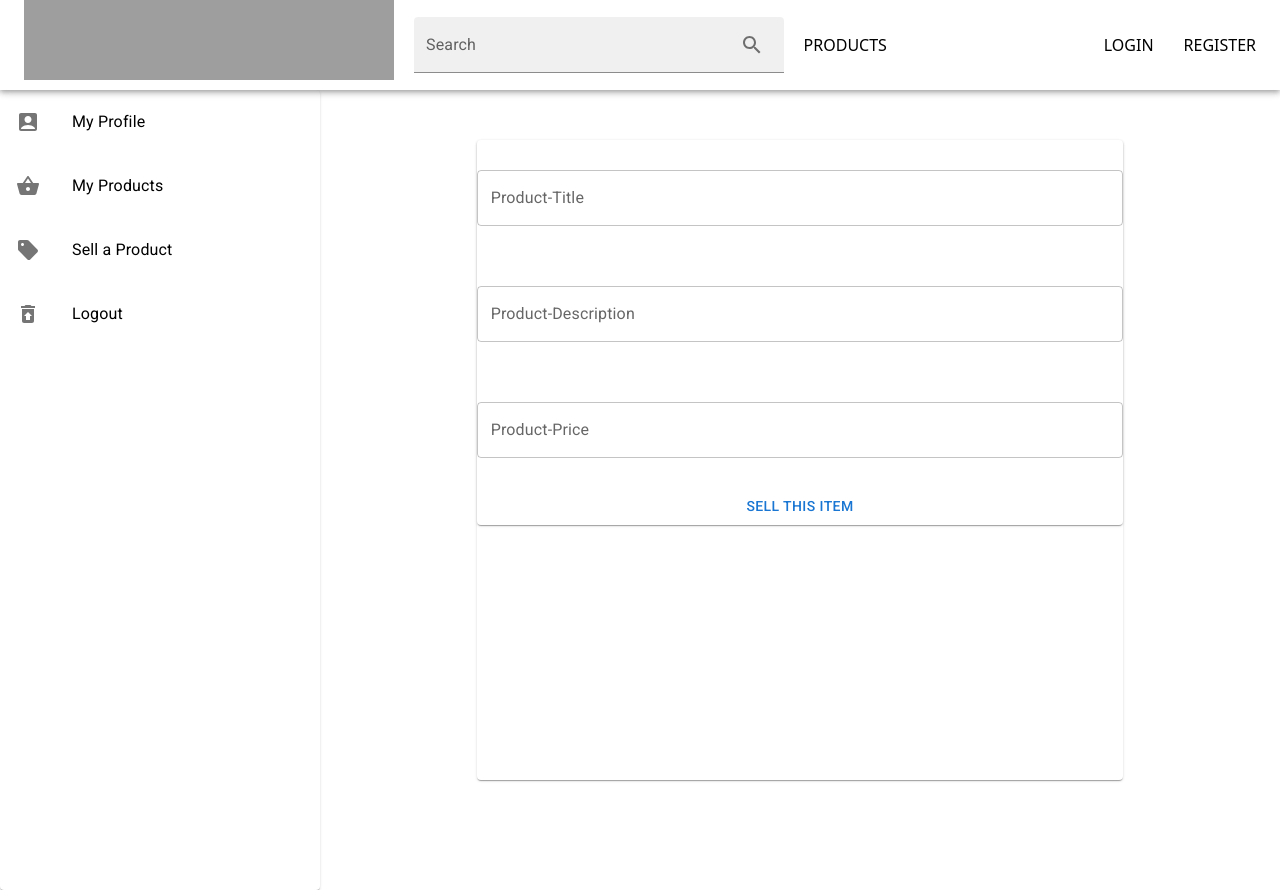
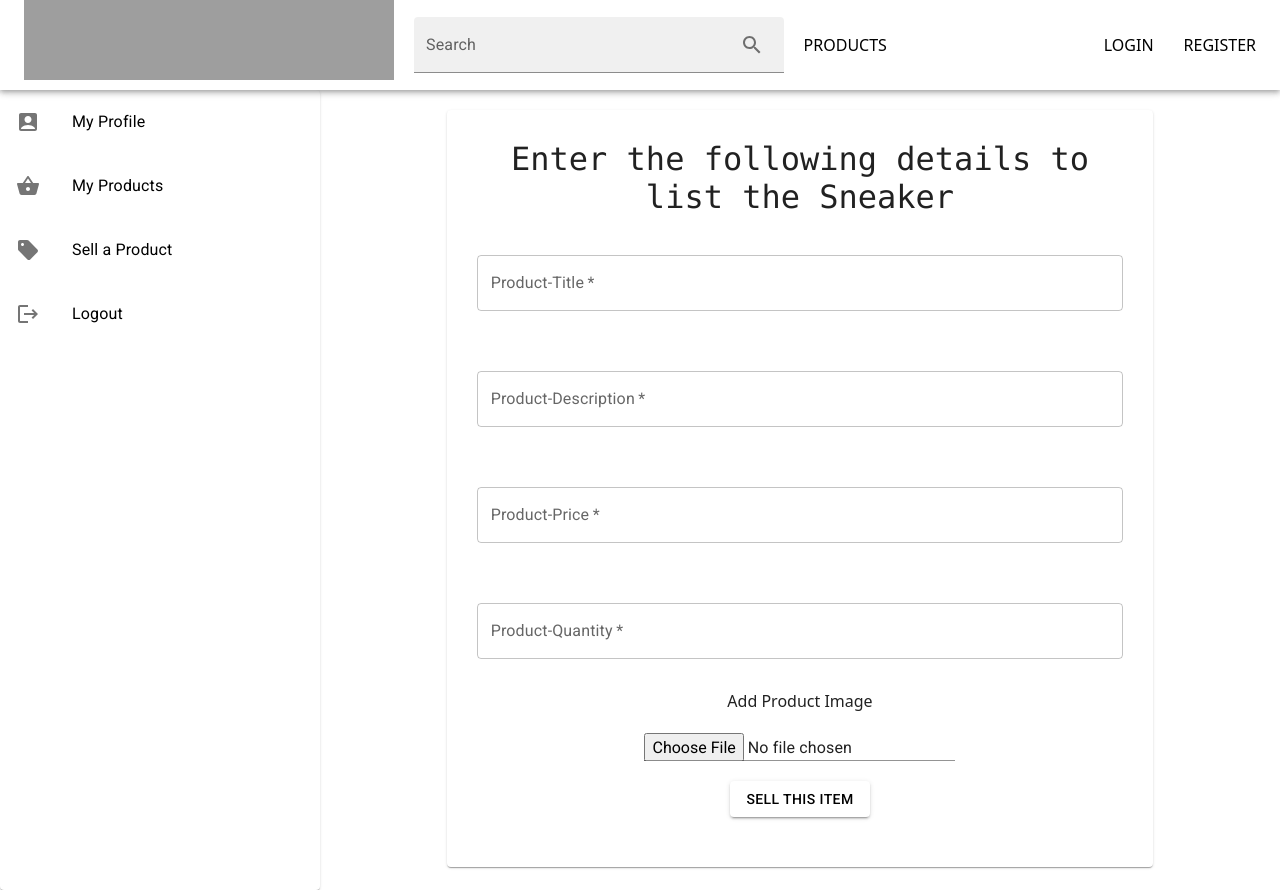
Before and after one commit to GitHub23211/Smart_Sneaker_Head, a React (Create React App) app: page /seller/sellproduct in a window 1280 px wide. Built offline with nearby package versions, Linux system fonts and the light colour scheme; grey boxes are pictures that could not be loaded.

Commit message:
modified seller  components

```diff
--- a/src/Components/SellerComponents/Sell.js
+++ b/src/Components/SellerComponents/Sell.js
@@ -1,28 +1,76 @@
 import React, { useState } from "react";
-import { Paper,Button,TextField } from "@mui/material";
+import axios from "axios";
+import { Paper, Button, TextField, Grid, Input} from "@mui/material";
 
 
 const Sell = ()=>{
 
     const [prodTitle , setTitle] = useState("")
+    const [prodDescription , setDescription] = useState("")
+    const [prodPrice , setPrice] = useState("")
+    const [prodQuantity , setQuantity] = useState("")
+    const [productImg, setProductImg] = useState()
+
+
+    const margin={margin:'30px auto'}
+
     const handleOnChange = (event, handler) => {
         console.log(event.target.value)
         handler(event.target.value)
     }
-    const margin={margin:'30px auto'}
+
+    const addProductImage = (event)=>{
+        const file = event.target.files[0]
+        if(file.type === "image/jpeg" || file.type === "image/jpg") {
+            setProductImg(file)
+        }
+    }
+
+    const handleSellProduct = ()=>{
+        console.log("sell")
+
+        const product = {
+            name: prodTitle,
+            price: prodPrice,
+            description: prodDescription,
+            quantity: prodQuantity,
+            picture: productImg,
+        }
+
+        axios.post(`/api/product/register`,  product)
+        .then(response=>{
+           console.log(response)
+        })
+        .catch(error => {
+            console.log(error)
+        })
+    }
+
     return(
-     <Paper>
-        <TextField label='Product-Title' placeholder='Product Title' fullWidth style={margin}
+   <Grid>
+        <h1> Enter the following details to list the Sneaker</h1>
+        <TextField label='Product-Title' placeholder='Product Title' fullWidth required style={margin}
         input value={prodTitle} onChange={(event) => handleOnChange(event, setTitle)}></TextField>
 
-        <TextField label='Product-Description' placeholder='Product Description' fullWidth style={margin}
-        input value={prodTitle} onChange={(event) => handleOnChange(event, setTitle)}></TextField>
+        <TextField label='Product-Description' placeholder='Product Description' fullWidth required style={margin}
+        input value={prodDescription} onChange={(event) => handleOnChange(event, setDescription)}></TextField>
 
-        <TextField label='Product-Price' placeholder='Product Price' fullWidth style={margin}
-        input value={prodTitle} onChange={(event) => handleOnChange(event, setTitle)}></TextField>
+        <TextField label='Product-Price' placeholder='Product Price' fullWidth required style={margin}
+        input value={prodPrice} onChange={(event) => handleOnChange(event, setPrice)}></TextField>
 
-        <Button>Sell This Item</Button>
-     </Paper>
+        <TextField label='Product-Quantity' placeholder='Product Quantity' fullWidth required style={margin}
+        input value={prodQuantity} onChange={(event) => handleOnChange(event, setQuantity)}></TextField>
+
+      <p>Add Product Image</p>
+      <Input type="file" onChange={addProductImage} alt="image"/>
+
+       <Grid>
+          <Button onClick = {handleSellProduct} variant="contained" style={{ margin: "20px", backgroundColor:"white" , color:"black"}}>Sell This Item</Button>
+       </Grid>
+
+
+
+   </Grid>
 
     )
 }
--- a/src/Components/SellerComponents/Seller.js
+++ b/src/Components/SellerComponents/Seller.js
@@ -4,17 +4,17 @@ import { Link, Outlet } from 'react-router-dom';
 
 import {ListItemButton, ListItemIcon,List , ListItem , ListItemText,Grid, Paper} from "@mui/material";
 import AccountBoxIcon from '@mui/icons-material/AccountBox';
-//import EditIcon from '@mui/icons-material/Edit';
 import RestoreFromTrashIcon from '@mui/icons-material/RestoreFromTrash';
 import SellIcon from '@mui/icons-material/Sell';
 import ShoppingBasketIcon from '@mui/icons-material/ShoppingBasket';
+import LogoutIcon from '@mui/icons-material/Logout';
 
 
 const Seller = () =>{
 
   const paperStyle = {height:'100vh'}
-  const outletStyle = {margin:'50px' , height:'80vh', alignItems:"center",
-  justifyContent:"center"}
+  const outletStyle = {margin:'20px' ,padding:"30px", height:'auto', alignItems:"center",justifyContent:"center"}
+
   const {setLogin} = useContext(LoginContext);
 
     return(
@@ -61,7 +61,7 @@ const Seller = () =>{
         <List>
           <ListItem disablePadding>
             <ListItemButton onClick={ () => { setLogin(false)} } >
-              <ListItemIcon>< RestoreFromTrashIcon/></ListItemIcon>
+              <ListItemIcon>< LogoutIcon/></ListItemIcon>
               <ListItemText primary="Logout" />
             </ListItemButton>
           </ListItem>
```
